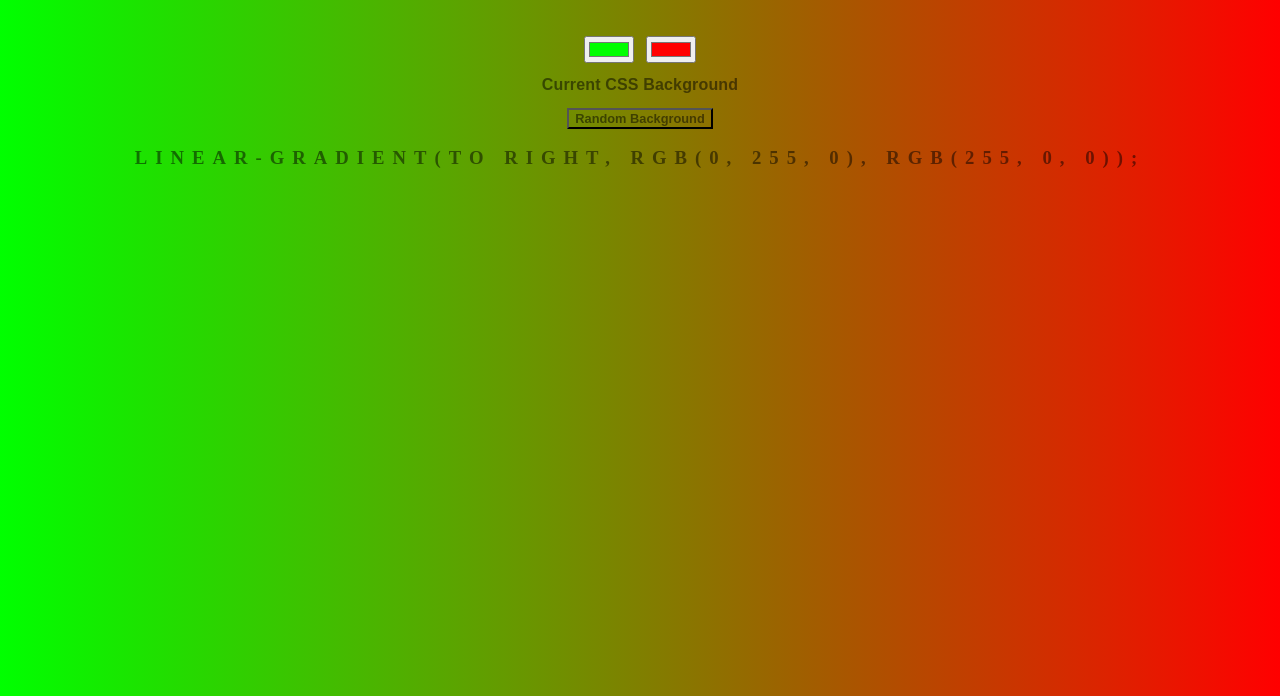
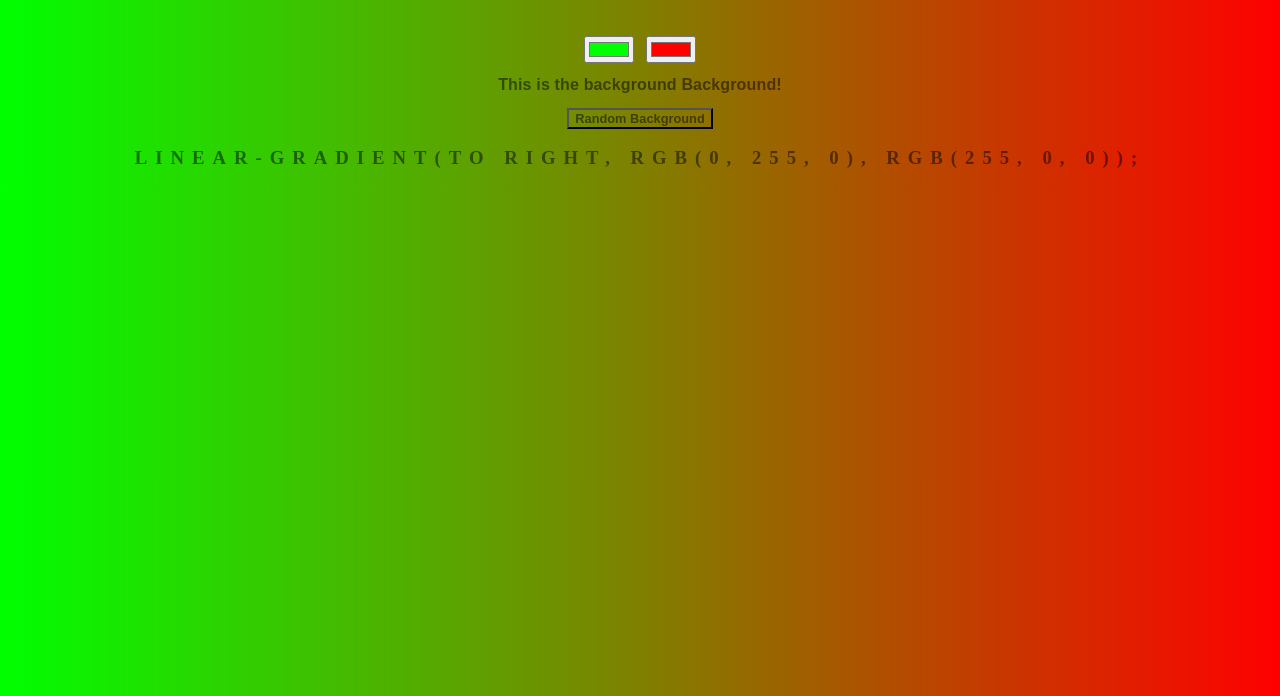
Before and after one commit to Iakuro-wc/background-generator, a plain HTML site: page index.html in a window 1280 px wide. Shown: the part 104-800 px from the top of the page. Drawn offline with Linux system fonts and the light colour scheme.

Commit message:
Changed the H2 to say this is the background

```diff
--- a/index.html
+++ b/index.html
@@ -9,7 +9,7 @@
       <h1>COOL Generator</h1>
       <input id="color1" type="color" name="color1" value="#00ff00">
       <input id="color2" type="color" name="color2" value="#ff0000">
-      <h2>Current CSS Background</h2>
+      <h2>This is the background Background!</h2>
       <button type="button">Random Background</button>
       <h3></h3>
       <script type="text/javascript" src="script.js"></script>
```
